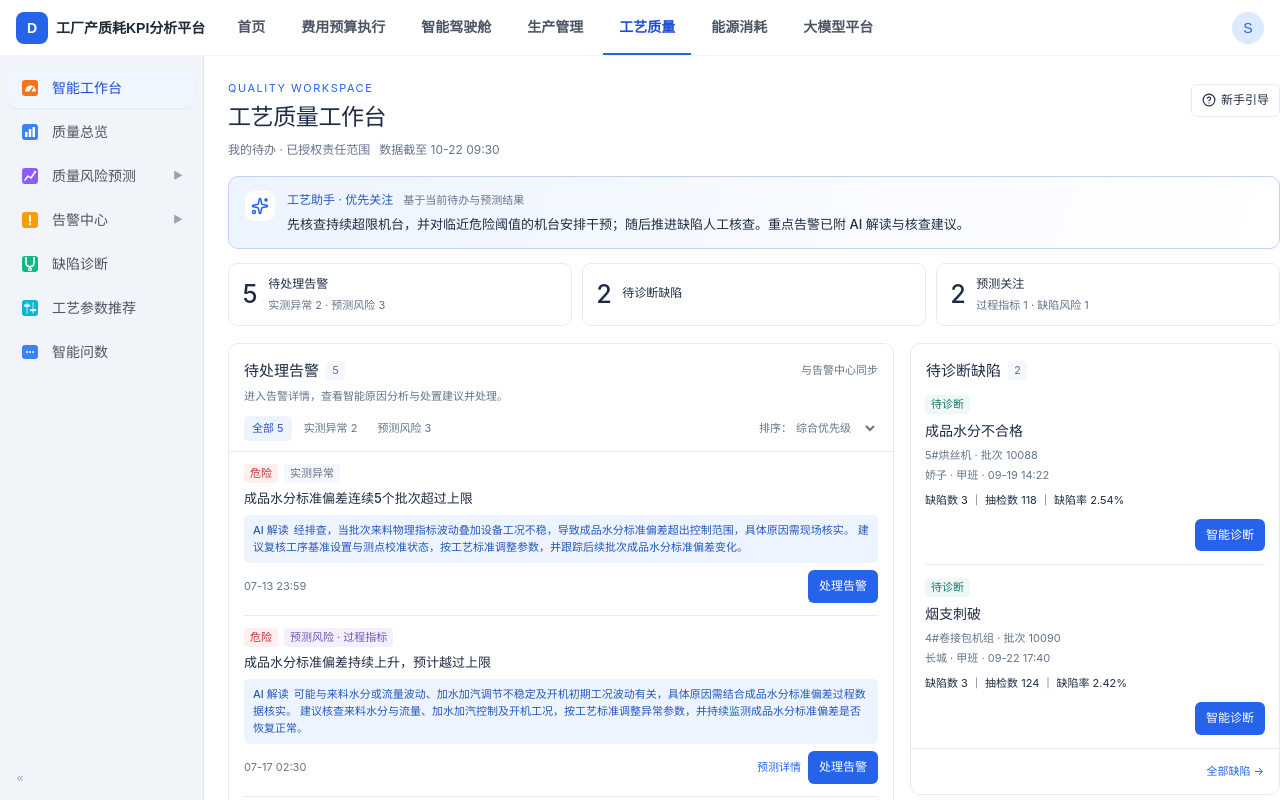
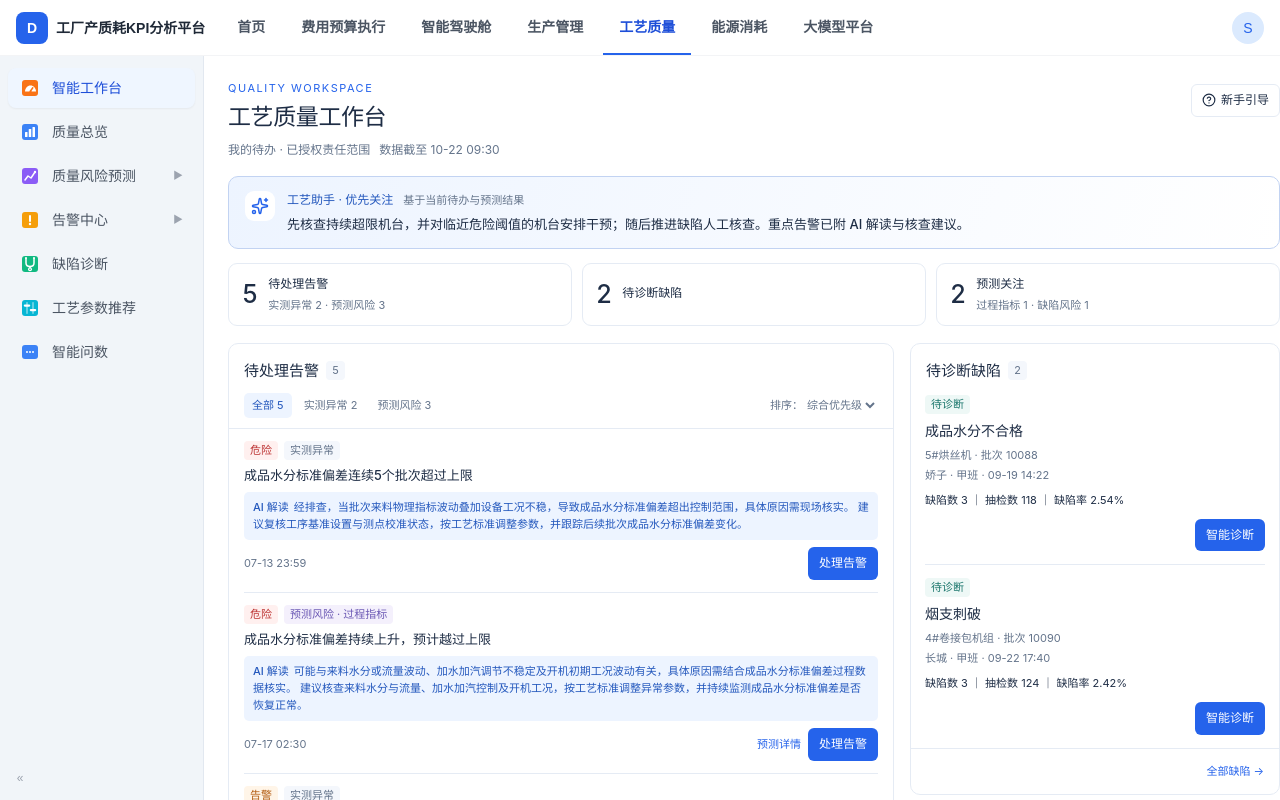
Before and after one commit to Sutattee/Data-Analysis-Platform, a Next.js app: page /quality/workbench in a window 1280 px wide. Built offline with nearby package versions, Linux system fonts and the light colour scheme; sample sign-in values are in the browser's storage.

Commit message:
feat(workbench): drop alarm panel notes and oldest sort option

```diff
--- a/src/components/quality-workbench/AlarmPanel.tsx
+++ b/src/components/quality-workbench/AlarmPanel.tsx
@@ -29,7 +29,7 @@ function typeBadgeOf(a: WorkbenchAlarm): { text: string; cls: string } {
 
 const MAX_ALARMS = 5; // 首页容量上限（展示前 5 条待处理告警）
 
-// 待处理告警面板：类型筛选（计数为完整范围分类总数，不随筛选变化）+ 三档排序 + 重点告警 AI 解读 + 底部全量入口
+// 待处理告警面板：类型筛选（计数为完整范围分类总数，不随筛选变化）+ 两档排序 + 重点告警 AI 解读 + 底部全量入口
 export function AlarmPanel({
   alarms,
   highlighted,
@@ -64,9 +64,7 @@ export function AlarmPanel({
             <h2 id="qw-alarms-title">待处理告警</h2>
             <span className="qw-count">{filtered.length}</span>
           </div>
-          <span className="qw-small">与告警中心同步</span>
         </div>
-        <p className="qw-panel-description">进入告警详情，查看智能原因分析与处置建议并处理。</p>
       </div>
       <div className="qw-toolbar">
         <div className="qw-tabs" role="group" aria-label="告警类型筛选">
@@ -89,7 +87,6 @@ export function AlarmPanel({
             aria-label="告警排序"
           >
             <option value="priority">综合优先级</option>
-            <option value="oldest">等待时间最长</option>
             <option value="latest">最新触发</option>
           </select>
         </label>
--- a/src/lib/mock-data/quality-workbench.ts
+++ b/src/lib/mock-data/quality-workbench.ts
@@ -48,7 +48,7 @@ export interface WorkbenchAlarm {
   forecastKind?: "稳定性预测" | "缺陷预测";
 }
 
-export type AlarmSortKey = "priority" | "oldest" | "latest";
+export type AlarmSortKey = "priority" | "latest";
 
 /** 质量域 ZL 记录（应用会话级处理覆盖后） */
 function qualityRecords(): AlertRecord[] {
@@ -145,13 +145,11 @@ const ALARM_BINDINGS: Array<(r: AlertRecord) => boolean> = [
 /**
  * 告警排序（PRD §3.2/3.3）：
  * priority 综合优先级 = 等级降序 → 同级实测先于预测 → 回退首次待处理时间升序 → 稳定主键；
- * oldest 等待时间最长（触发时间升序）；latest 最新触发（降序）
+ * latest 最新触发（降序）
  */
 export function sortAlarms(alarms: WorkbenchAlarm[], key: AlarmSortKey): WorkbenchAlarm[] {
   const list = [...alarms];
-  if (key === "oldest") {
-    list.sort((a, b) => a.triggerTime.localeCompare(b.triggerTime) || a.id.localeCompare(b.id));
-  } else if (key === "latest") {
+  if (key === "latest") {
     list.sort((a, b) => b.triggerTime.localeCompare(a.triggerTime) || a.id.localeCompare(b.id));
   } else {
     list.sort(
```
